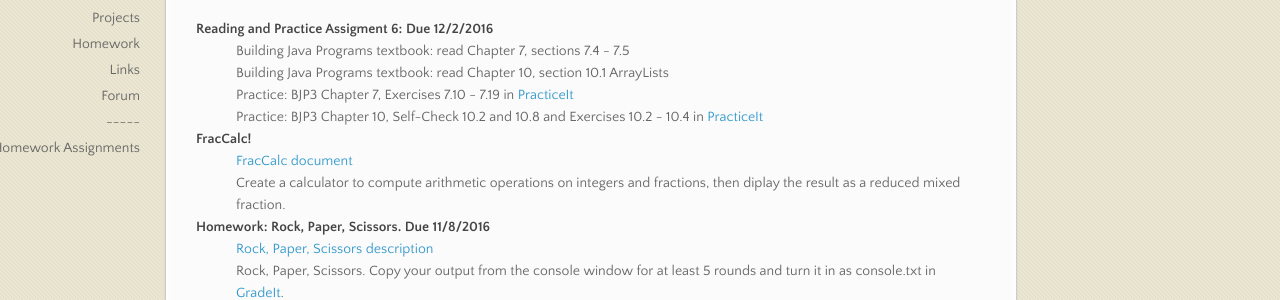
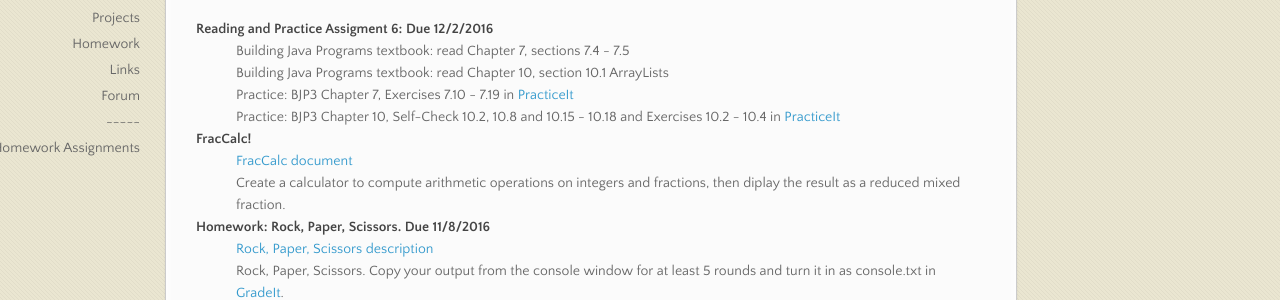
Before and after one commit to stutlerk/ihs-website, a Jekyll site: the page built from _apcs/homework.html, in a window 1280 px wide and 900 px high. Shown: the part 261-561 px from the top of the window. Built offline with Jekyll 4.4.1, drawn with Linux system fonts in a browser that asks for light colours; nearby versions of some CDN libraries.

Commit message:
Update homework.html

```diff
--- a/_apcs/homework.html
+++ b/_apcs/homework.html
@@ -10,7 +10,7 @@
     <dd>Building Java Programs textbook: read Chapter 7, sections 7.4 - 7.5</dd>
     <dd>Building Java Programs textbook: read Chapter 10, section 10.1 ArrayLists</dd>
     <dd>Practice: BJP3 Chapter 7, Exercises 7.10 - 7.19 in <a href="http://practiceit.cs.washington.edu/">PracticeIt</a></dd>
-    <dd>Practice: BJP3 Chapter 10, Self-Check 10.2 and 10.8 and Exercises 10.2 - 10.4 in <a href="http://practiceit.cs.washington.edu/">PracticeIt</a></dd>
+    <dd>Practice: BJP3 Chapter 10, Self-Check 10.2, 10.8 and 10.15 - 10.18 and Exercises 10.2 - 10.4 in <a href="http://practiceit.cs.washington.edu/">PracticeIt</a></dd>
 
     <dt>FracCalc!</dt>
     <dd><a href="https://issaquahwednet-my.sharepoint.com/personal/stutlerk_issaquah_wednet_edu/_layouts/15/guestaccess.aspx?guestaccesstoken=HxF11BQZU2fJm3acK45utEI6PmrtOuZ4AKo5ktQhoV0%3d&docid=09d3b67922a8f47cfa588856038f8467c&rev=1">FracCalc document</a></dd>
```
